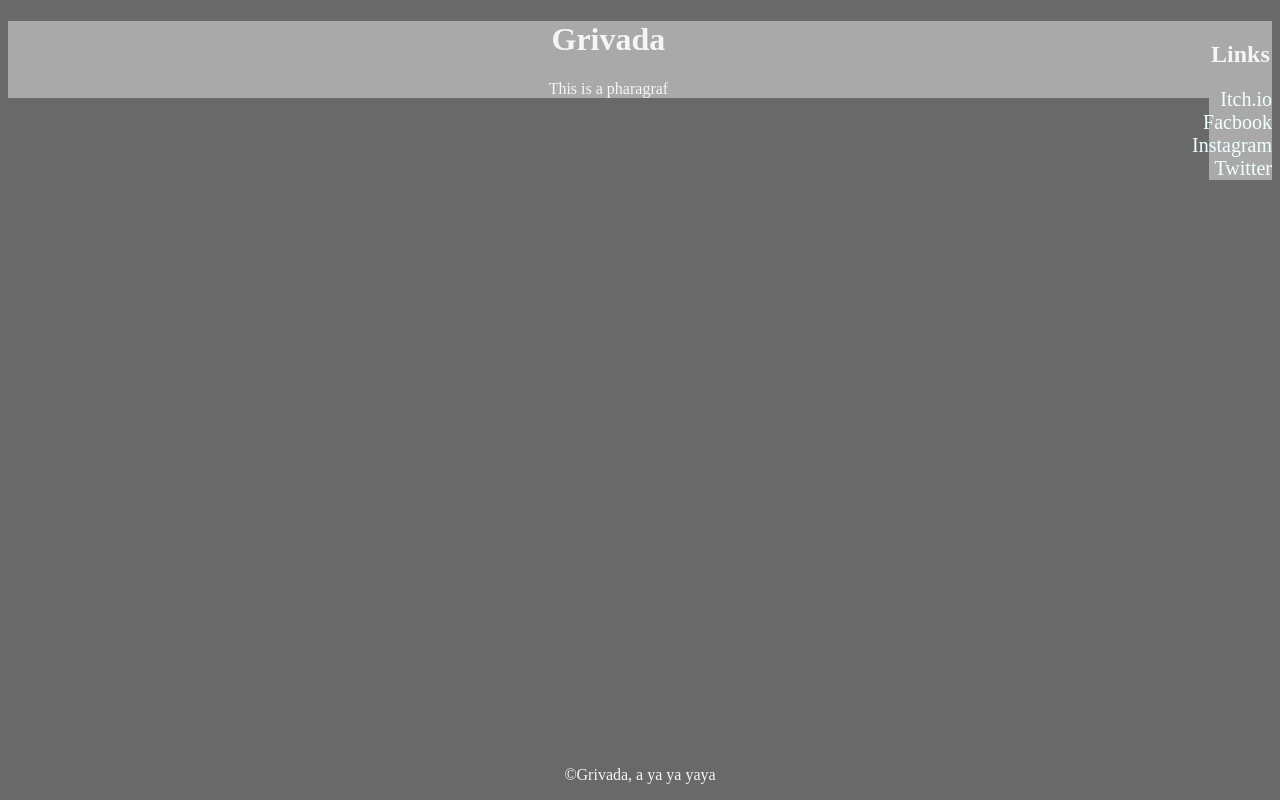
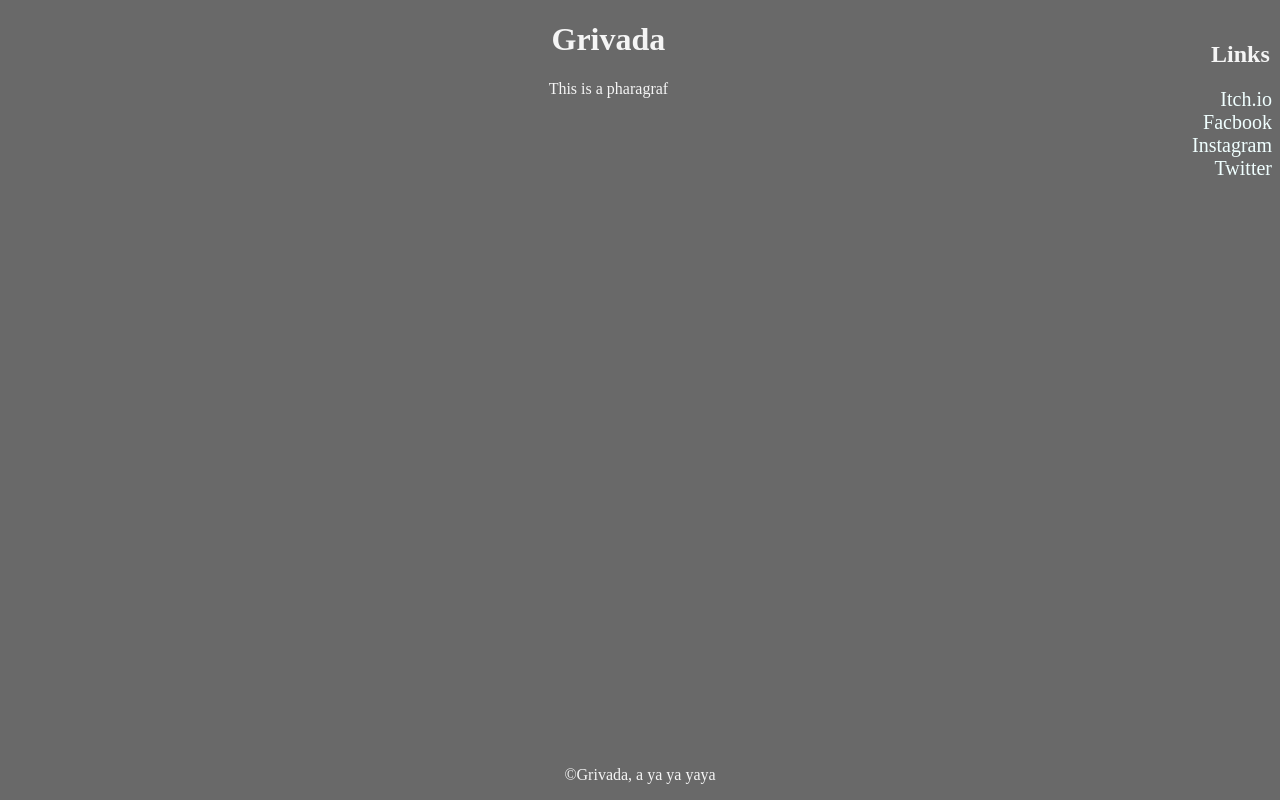
Before and after one commit to GrigoreArts/grivada.github.io, a plain HTML site: page index.html in a window 1280 px wide. Drawn offline with Linux system fonts and the light colour scheme.

Commit message:
Update style.css

```diff
--- a/style.css
+++ b/style.css
@@ -8,10 +8,10 @@ body {
 
 main {
 
-    background-color: darkgrey;
+    background-color: dimgrey;
 }
 aside {
-    background-color: darkgrey;
+    background-color: dimgrey;
     width: 5%;
 }
 aside > a {
```
